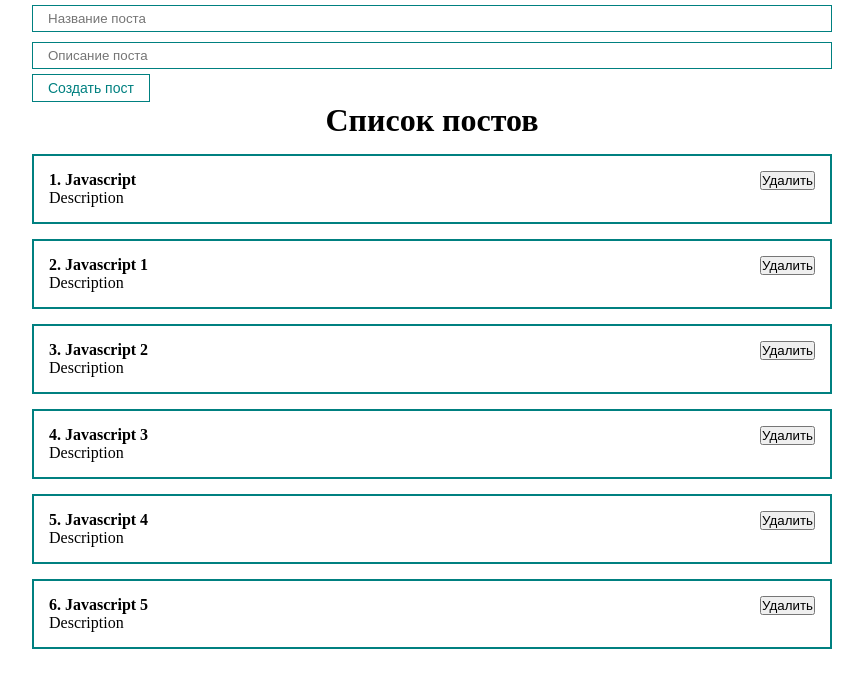
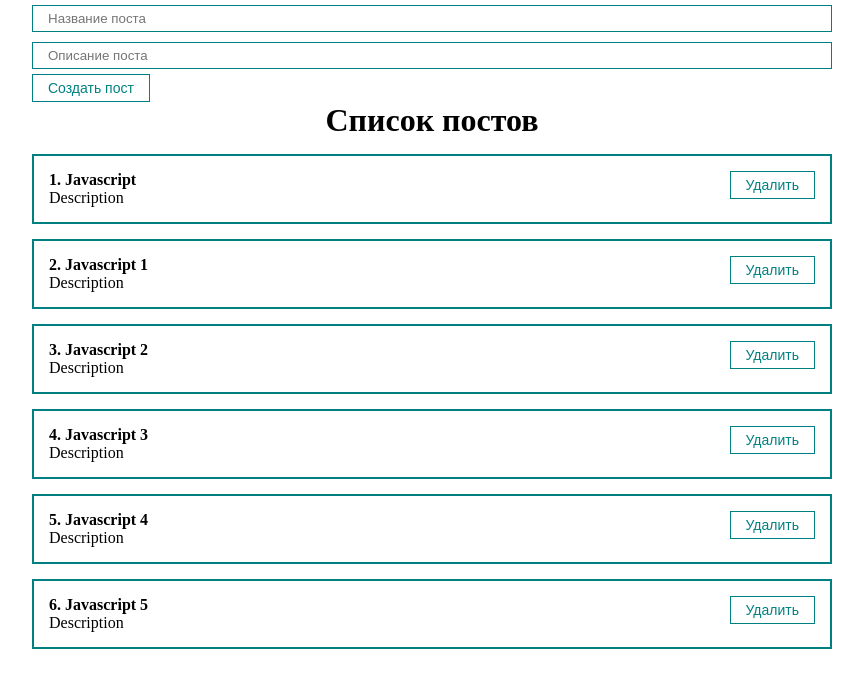
Before and after one commit to Forellko/react-course-ulbitv, a React (Create React App) app: page / in a window 1280 px wide. Shown: the top 688 px of the page, without its empty margins (208-1071 px from the left). Built offline with nearby package versions, Linux system fonts and the light colour scheme; the HTML template or start-up script is replaced by a standard one.

Commit message:
Fix MyButton

```diff
--- a/src/components/PostItem.jsx
+++ b/src/components/PostItem.jsx
@@ -1,5 +1,6 @@
 import React from 'react';
 import '../styles/PostItem.css';
+import MyButton from './UI/button/MyButton';
 export default function PostItem({ post, index, deletePost }) {
   return (
     <div className="post">
@@ -8,13 +9,13 @@ export default function PostItem({ post, index, deletePost }) {
         <div>{post.body}</div>
       </div>
       <div className="post__buttons">
-        <button
+        <MyButton
           onClick={() => {
             deletePost(post.id);
           }}
         >
           Удалить
-        </button>
+        </MyButton>
       </div>
     </div>
   );
```
